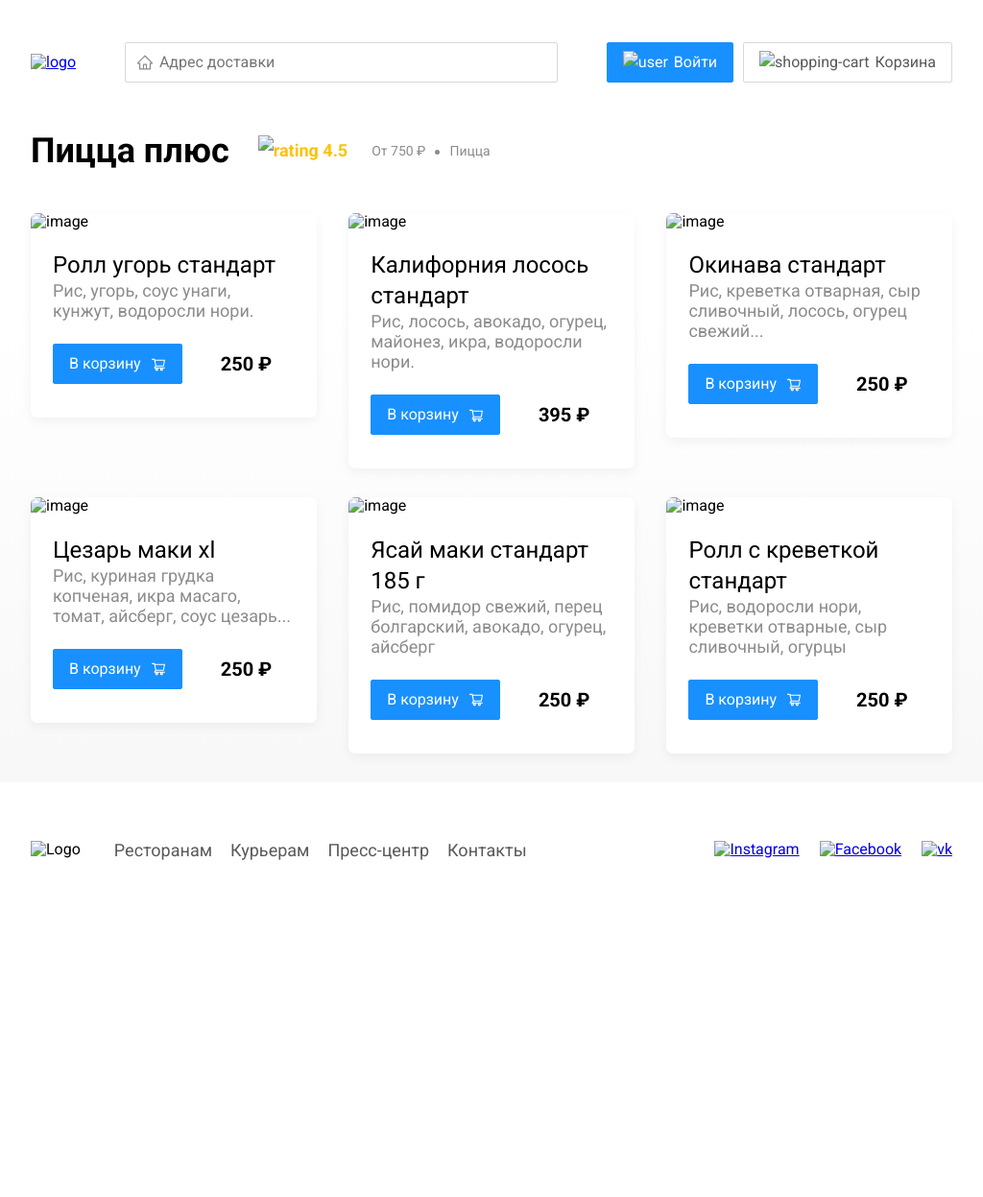
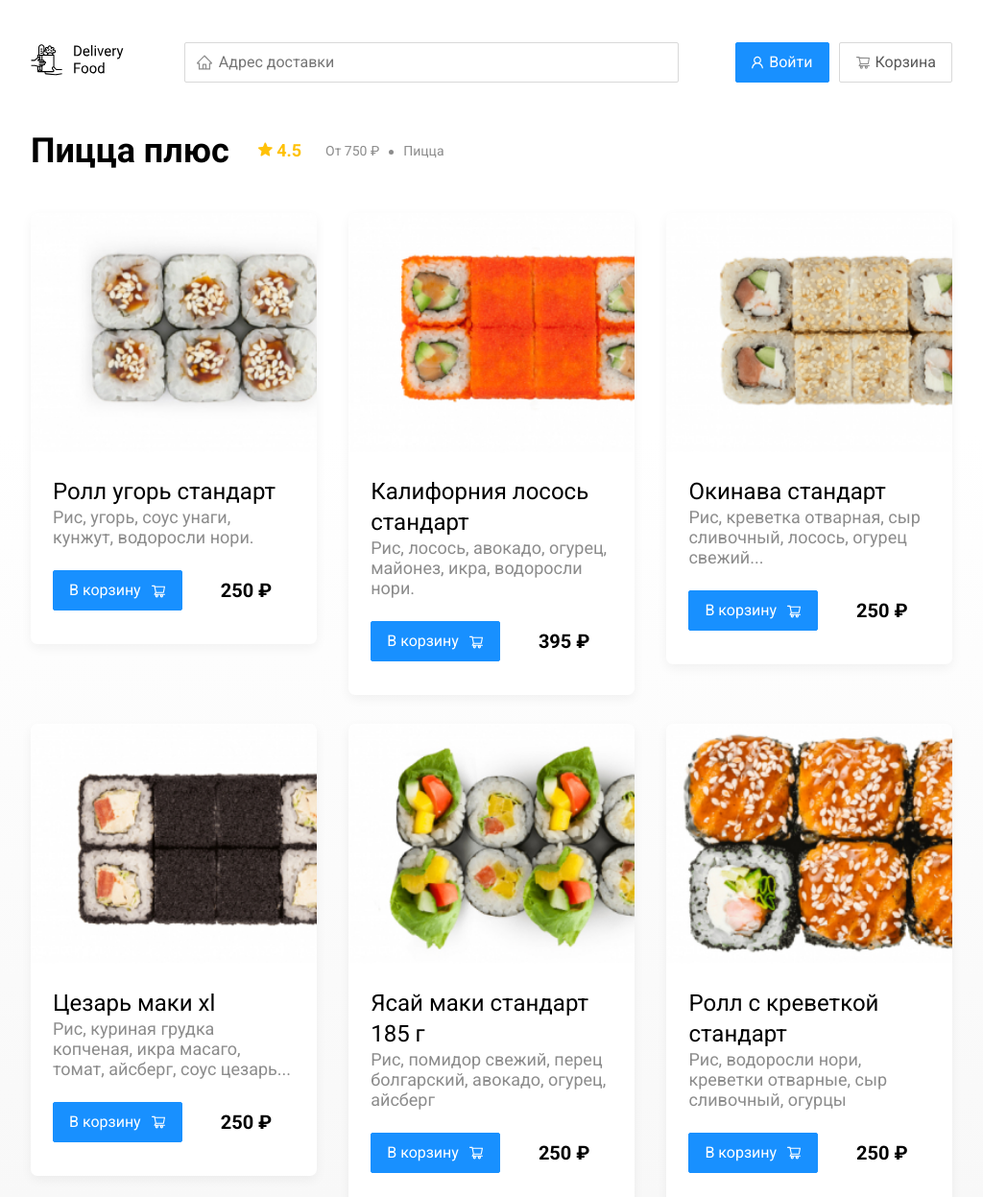
Before and after one commit to g-sasha/delivery, a plain HTML site: page restaurant.html in a window 1280 px wide. Shown: the top 1247 px of the page at 96% size, without its empty margins (128-1152 px from the left). Before the commit the page ends 956 px from the top, so only its background shows below. Drawn offline with Linux system fonts and the light colour scheme; the site is published under a folder, as on GitHub Pages, so addresses that start at the root find nothing.

Commit message:
Add files via upload

```diff
--- a/css/style.css
+++ b/css/style.css
@@ -33,7 +33,7 @@ body {
   background-position: left 11px center;
 }
 .input-search {
-  background-image: url(/img/search.png);
+  background-image: url(./img/search.png);
   width: 306px;
   margin-left: auto;
 }
--- a/restaurant.html
+++ b/restaurant.html
@@ -17,7 +17,7 @@
     <div class="container">
       <header class="header">
         <a href="index.html" class="logo">
-          <img src="/img/logo.svg" alt="logo"  />
+          <img src="./img/logo.svg" alt="logo"  />
         </a>
         <input
           type="text"
@@ -26,12 +26,12 @@
         />
         <div class="buttons">
           <button class="button button-primary">
-            <img src="/img/user.svg" alt="user" class="button-icon" />
+            <img src="./img/user.svg" alt="user" class="button-icon" />
             <span class="button-text">Войти </span>
           </button>
           <button class="button" id="card-button">
             <img
-              src="/img/shopping-cart.svg"
+              src="./img/shopping-cart.svg"
               class="button-icon"
               alt="shopping-cart"
             />
@@ -53,7 +53,7 @@
             </h2>
             <div class="card-info">
               <div class="rating">
-                <img src="/img/star.png" alt="rating" />
+                <img src="./img/star.png" alt="rating" />
                 4.5
               </div>
               <div class="price">От 750 ₽</div>
@@ -62,7 +62,7 @@
           </div>
           <div class="cards ">
             <div class="card wow fadeInUp" data-wow-delay="0.2s">
-              <img src="/img/rest/image-1.jpg" alt="image" class="card-image" />
+              <img src="./img/rest/image-1.jpg" alt="image" class="card-image" />
               <div class="card-text">
                 <div class="card-heading">
                   <h3 class="card-title card-title-reg">Ролл угорь стандарт</h3>
@@ -73,7 +73,7 @@
                 <div class="card-buttons">
                   <button class="button button-primary">
                     <span class="button-card-text">В корзину</span>
-                    <img src="img/shopping-cart-white.svg" alt="shopping-cart" class="button-card-image">
+                    <img src="./img/shopping-cart-white.svg" alt="shopping-cart" class="button-card-image">
                   </button>
                   <strong class="card-price-bold">250 ₽</strong>
                 </div>
@@ -81,7 +81,7 @@
             </div>
             <!-- /.card -->
             <div class="card wow fadeInUp"data-wow-delay="0.4s">
-              <img src="/img/rest/image-2.jpg" alt="image" class="card-image" />
+              <img src="./img/rest/image-2.jpg" alt="image" class="card-image" />
               <div class="card-text">
                 <div class="card-heading">
                   <h3 class="card-title card-title-reg">Калифорния лосось стандарт</h3>
@@ -92,7 +92,7 @@
                 <div class="card-buttons">
                   <button class="button button-primary">
                     <span class="button-card-text">В корзину</span>
-                    <img src="img/shopping-cart-white.svg" alt="shopping-cart" class="button-card-image">
+                    <img src="./img/shopping-cart-white.svg" alt="shopping-cart" class="button-card-image">
                   </button>
                   <strong class="card-price-bold">395 ₽</strong>
                 </div>
@@ -100,7 +100,7 @@
             </div>
             <!-- /.card -->
             <div class="card wow fadeInUp" data-wow-delay="0.6s">
-              <img src="/img/rest/image-3.png" alt="image" class="card-image" />
+              <img src="./img/rest/image-3.png" alt="image" class="card-image" />
               <div class="card-text">
                 <div class="card-heading">
                   <h3 class="card-title card-title-reg">Окинава стандарт</h3>
@@ -111,7 +111,7 @@
                 <div class="card-buttons">
                   <button class="button button-primary">
                     <span class="button-card-text">В корзину</span>
-                    <img src="img/shopping-cart-white.svg" alt="shopping-cart" class="button-card-image">
+                    <img src="./img/shopping-cart-white.svg" alt="shopping-cart" class="button-card-image">
                   </button>
                   <strong class="card-price-bold">250 ₽</strong>
                 </div>
@@ -119,7 +119,7 @@
             </div>
             <!-- /.card -->
             <div class="card wow fadeInUp" data-wow-delay="0.2s">
-              <img src="/img/rest/image-4.jpg" alt="image" class="card-image" />
+              <img src="./img/rest/image-4.jpg" alt="image" class="card-image" />
               <div class="card-text">
                 <div class="card-heading">
                   <h3 class="card-title card-title-reg">Цезарь маки хl</h3>
@@ -130,7 +130,7 @@
                 <div class="card-buttons">
                   <button class="button button-primary">
                     <span class="button-card-text">В корзину</span>
-                    <img src="img/shopping-cart-white.svg" alt="shopping-cart" class="button-card-image">
+                    <img src="./img/shopping-cart-white.svg" alt="shopping-cart" class="button-card-image">
                   </button>
                   <strong class="card-price-bold">250 ₽</strong>
                 </div>
@@ -138,7 +138,7 @@
             </div>
             <!-- /.card -->
             <div class="card wow fadeInUp" data-wow-delay="0.4s">
-              <img src="/img/rest/image-5.jpg" alt="image" class="card-image" />
+              <img src="./img/rest/image-5.jpg" alt="image" class="card-image" />
               <div class="card-text">
                 <div class="card-heading">
                   <h3 class="card-title card-title-reg">Ясай маки стандарт 185 г</h3>
@@ -149,7 +149,7 @@
                 <div class="card-buttons">
                   <button class="button button-primary">
                     <span class="button-card-text">В корзину</span>
-                    <img src="img/shopping-cart-white.svg" alt="shopping-cart" class="button-card-image">
+                    <img src="./img/shopping-cart-white.svg" alt="shopping-cart" class="button-card-image">
                   </button>
                   <strong class="card-price-bold">250 ₽</strong>
                 </div>
@@ -157,7 +157,7 @@
             </div>
             <!-- /.card -->
             <div class="card wow fadeInUp" data-wow-delay="0.6s">
-              <img src="/img/rest/image-6.jpg" alt="image" class="card-image" />
+              <img src="./img/rest/image-6.jpg" alt="image" class="card-image" />
               <div class="card-text ">
                 <div class="card-heading">
                   <h3 class="card-title card-title-reg">Ролл с креветкой стандарт</h3>
@@ -168,7 +168,7 @@
                 <div class="card-buttons">
                   <button class="button button-primary">
                     <span class="button-card-text">В корзину</span>
-                    <img src="img/shopping-cart-white.svg" alt="shopping-cart" class="button-card-image">
+                    <img src="./img/shopping-cart-white.svg" alt="shopping-cart" class="button-card-image">
                   </button>
                   <strong class="card-price-bold">250 ₽</strong>
                 </div>
@@ -186,7 +186,7 @@
       <div class="container">
         <nav class="footer-block">
           <div class=" logo footer-logo">
-            <img src="/img/logo.svg" alt="Logo">
+            <img src="./img/logo.svg" alt="Logo">
           </div>
           <nav class="footer-nav">
             <a href="#" class="footer-link">Ресторанам </a>
@@ -195,9 +195,9 @@
             <a href="#" class="footer-link">Контакты</a>
           </nav>
           <div class="social-links">
-            <a href="#" class="social-link"><img src="/img/inst.svg" alt="Instagram"></a>
-            <a href="#" class="social-link"><img src="/img/fb.png" alt="Facebook"></a>
-            <a href="#" class="social-link"><img src="/img/vk.png" alt="vk"></a>
+            <a href="#" class="social-link"><img src="./img/inst.svg" alt="Instagram"></a>
+            <a href="#" class="social-link"><img src="./img/fb.png" alt="Facebook"></a>
+            <a href="#" class="social-link"><img src="./img/vk.png" alt="vk"></a>
           </div>
         </div>
       </div>
@@ -272,8 +272,8 @@
         <!-- /.modal-footer -->
       </div>
     </div>
-    <script src="/js/wow.min.js"></script>
-    <script src="/js/main.js"></script>
+    <script src="./js/wow.min.js"></script>
+    <script src="./js/main.js"></script>
 
   </body>
 </html>
```
Also changed, not shown: index.html (+20 -20 lines).
